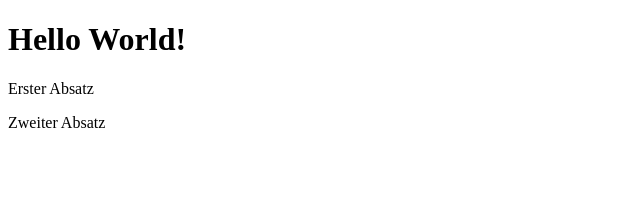
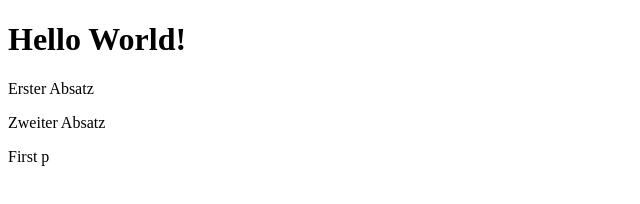
Before and after one commit to alexander-schoenmann/swp2021, a plain HTML site: page index.html in a window 1280 px wide. Shown: the full height of the page, 0-640 px from the left. Drawn offline with Linux system fonts and the light colour scheme.

Commit message:
Added first p in branch

```diff
--- a/index.html
+++ b/index.html
@@ -8,5 +8,6 @@
     <h1>Hello World!</h1>
     <p>Erster Absatz</p>
     <p>Zweiter Absatz</p>
+    <p>First p</p>
 </body>
 </html>
```
